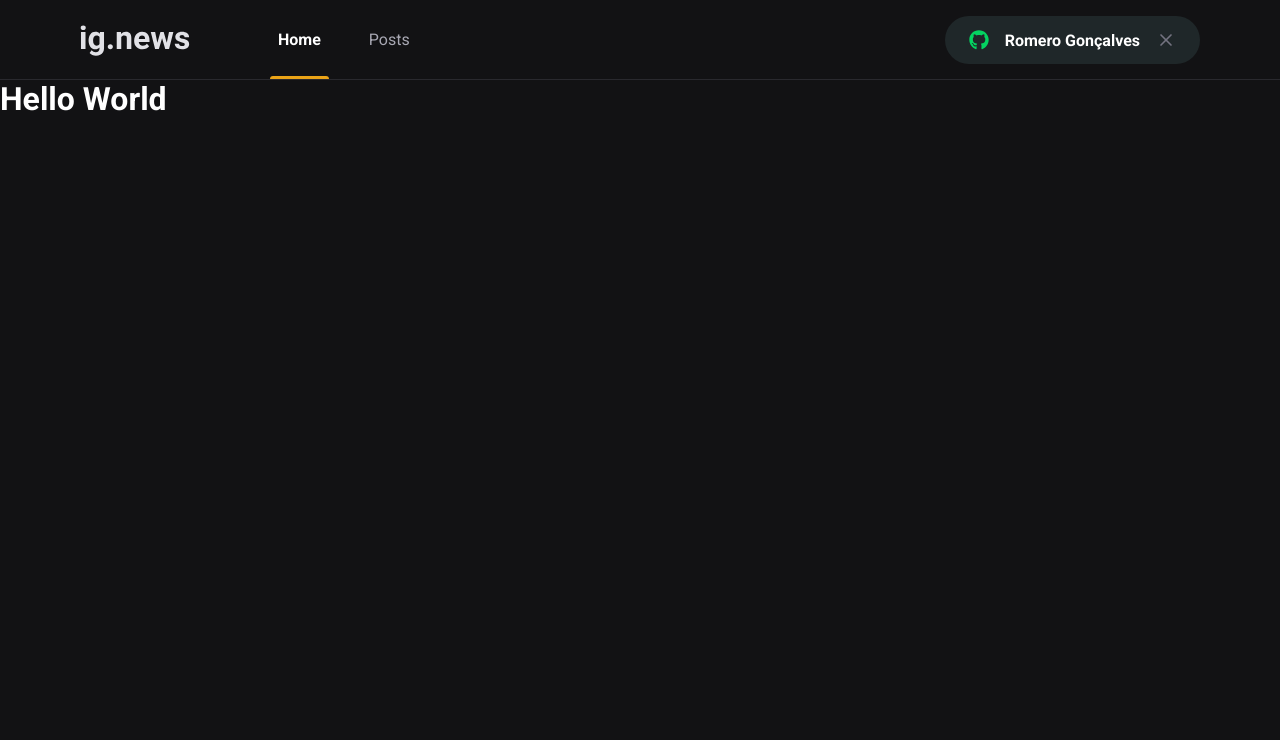
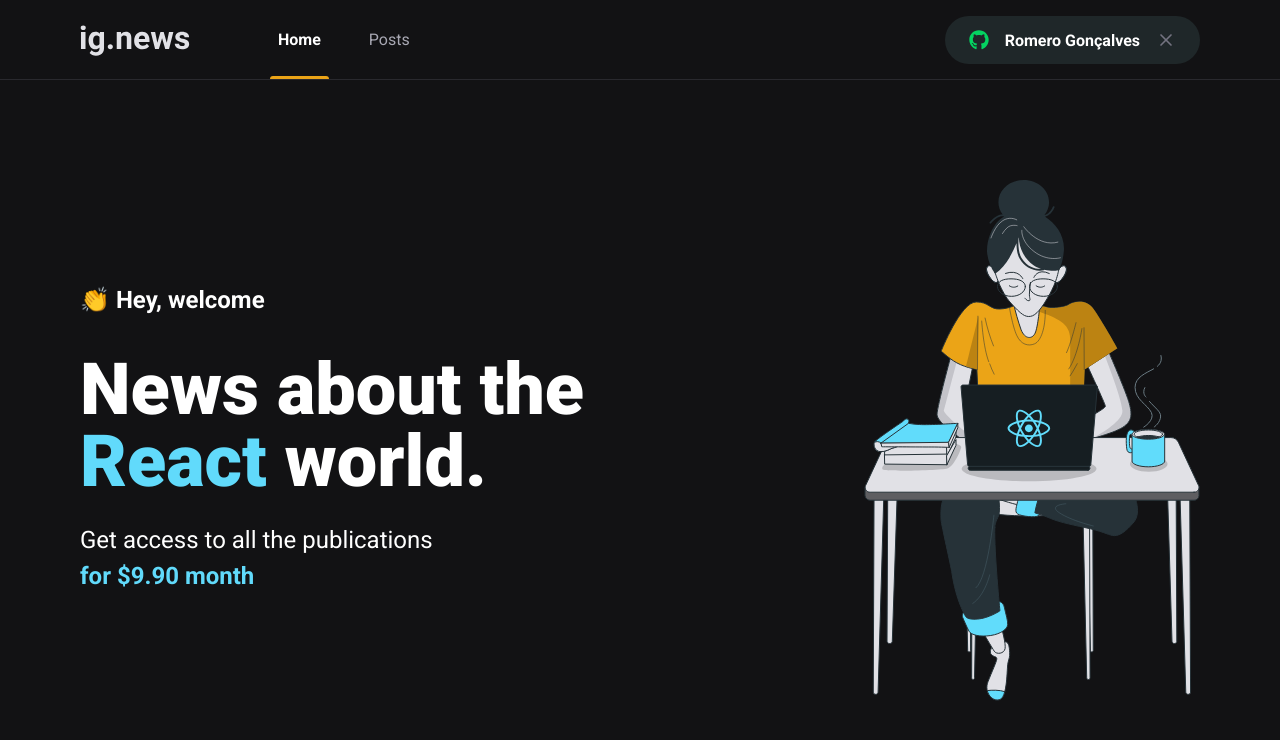
Before and after one commit to romerotg/ignews, a Next.js app: page / in a window 1280 px wide. Shown: the top 740 px of the page. Built offline with nearby package versions, Linux system fonts and the light colour scheme.

Commit message:
Creating and styling home page

```diff
--- /dev/null
+++ b/src/pages/home.module.scss
@@ -0,0 +1,41 @@
+.contentContainer {
+  max-width: 1120px;
+  margin: 0 auto;
+  padding: 0 2 rem;
+  height: calc(100vh - 5rem);
+
+  display: flex;
+  align-items: center;
+  justify-content: space-between;
+}
+
+.hero {
+  max-width: 600px;
+
+  > span {
+    font-size: 1.5rem;
+    font-weight: bold;
+  }
+
+  h1 {
+    font-size: 4.5rem;
+    line-height: 4.5rem;
+    font-weight: 900;
+    margin-top: 2.5rem;
+
+    span {
+      color: var(--cyan-500);
+    }
+  }
+
+  p {
+    font-size: 1.5rem;
+    line-height: 2.25rem;
+    margin-top: 1.5rem;
+
+    span {
+      color: var(--cyan-500);
+      font-weight: bold;
+    }
+  }
+}
--- a/src/pages/index.tsx
+++ b/src/pages/index.tsx
@@ -1,14 +1,26 @@
 import Head from 'next/head';
+import Image from 'next/image';
+import styles from './home.module.scss';
 
 export default function Home() {
   return (
     <>
       <Head>
-        <title>Início | ig.news</title>
+        <title>Home | ig.news</title>
       </Head>
-      <h1>
-        Hello World
-      </h1>
+
+      <main className={styles.contentContainer}>
+        <section className={styles.hero}>
+          <span>👏 Hey, welcome</span>
+          <h1>News about the <span>React</span> world.</h1>
+          <p>
+            Get access to all the publications <br />
+            <span>for $9.90 month</span>
+          </p>
+        </section>
+
+        <Image src="/images/avatar.svg" alt="Girl coding" width={336} height={521} />
+      </main>
     </>
   )
 }
```
